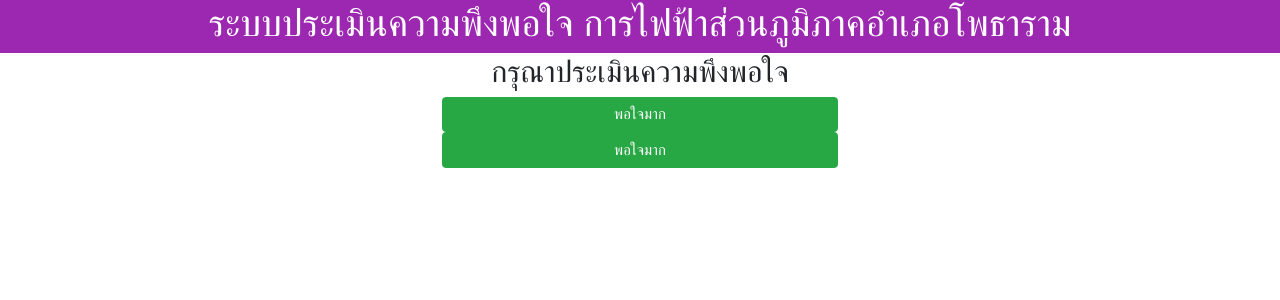
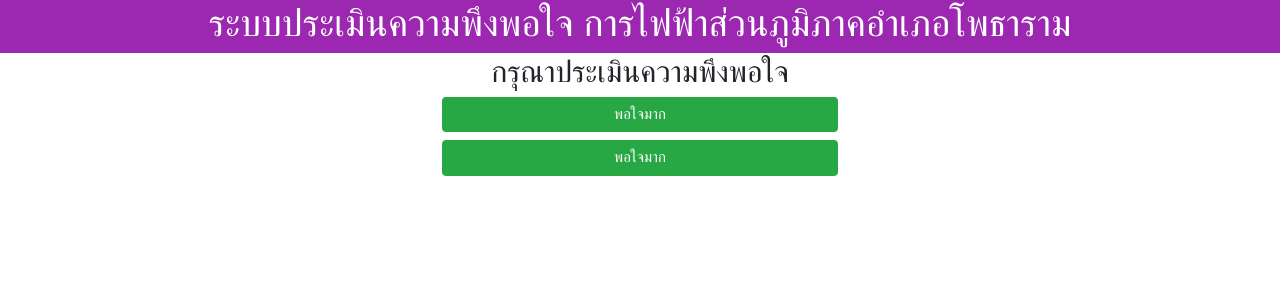
Before and after one commit to tueseed/satisfaction, a PHP site: page / in a window 1280 px wide. Shown: the top 300 px of the page. Run offline with PHP 8.4, Linux system fonts and the light colour scheme; some libraries are stand-ins or nearby versions.

Commit message:
Add files via upload

```diff
--- a/index.php
+++ b/index.php
@@ -50,14 +50,9 @@ margin-bottom: 10px;
 	<div class="row">
 		<div class="col-lg-4 offset-4">
 		<input type="button" class="btn btn-success btn-block" value="พอใจมาก"/>
-		</div>
-	</div>
-	<div class="row">
-		<div class="col-lg-4 offset-4">
 		<input type="button" class="btn btn-success btn-block" value="พอใจมาก"/>
 		</div>
 	</div>
-
 </div>
 
 
```
